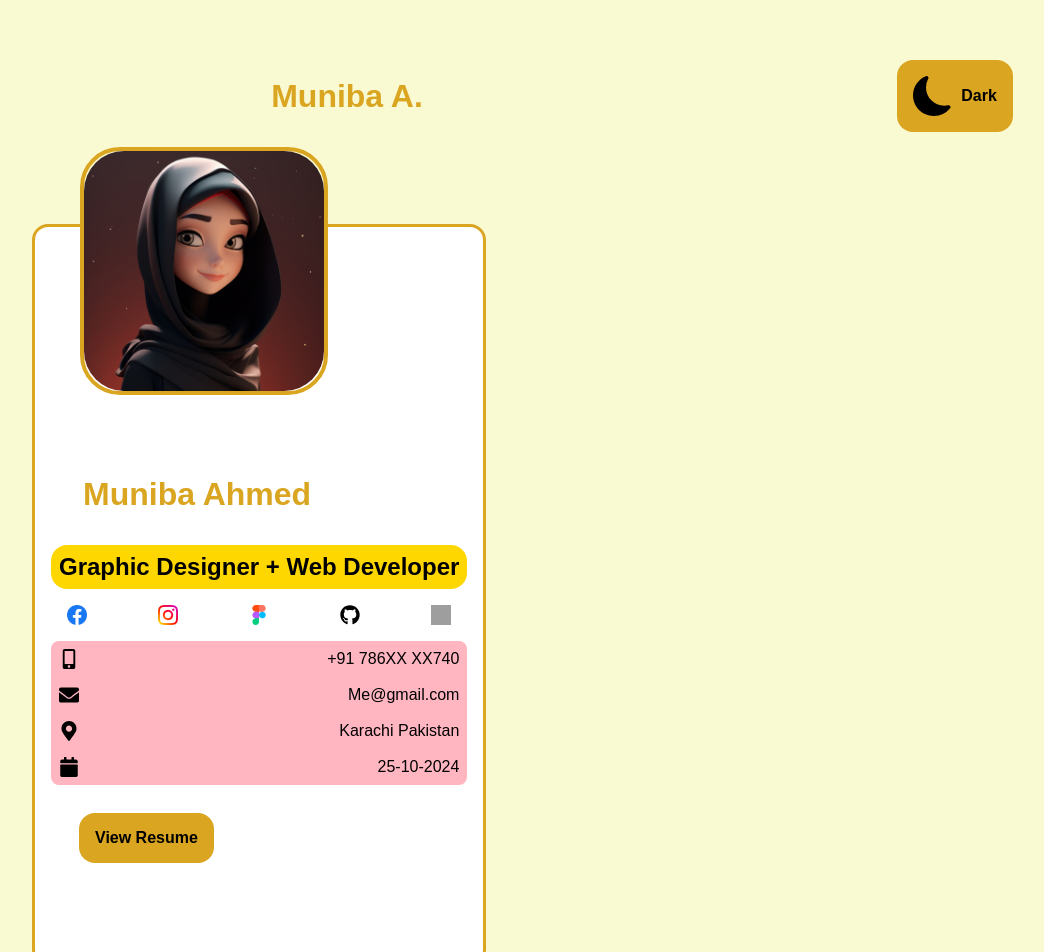
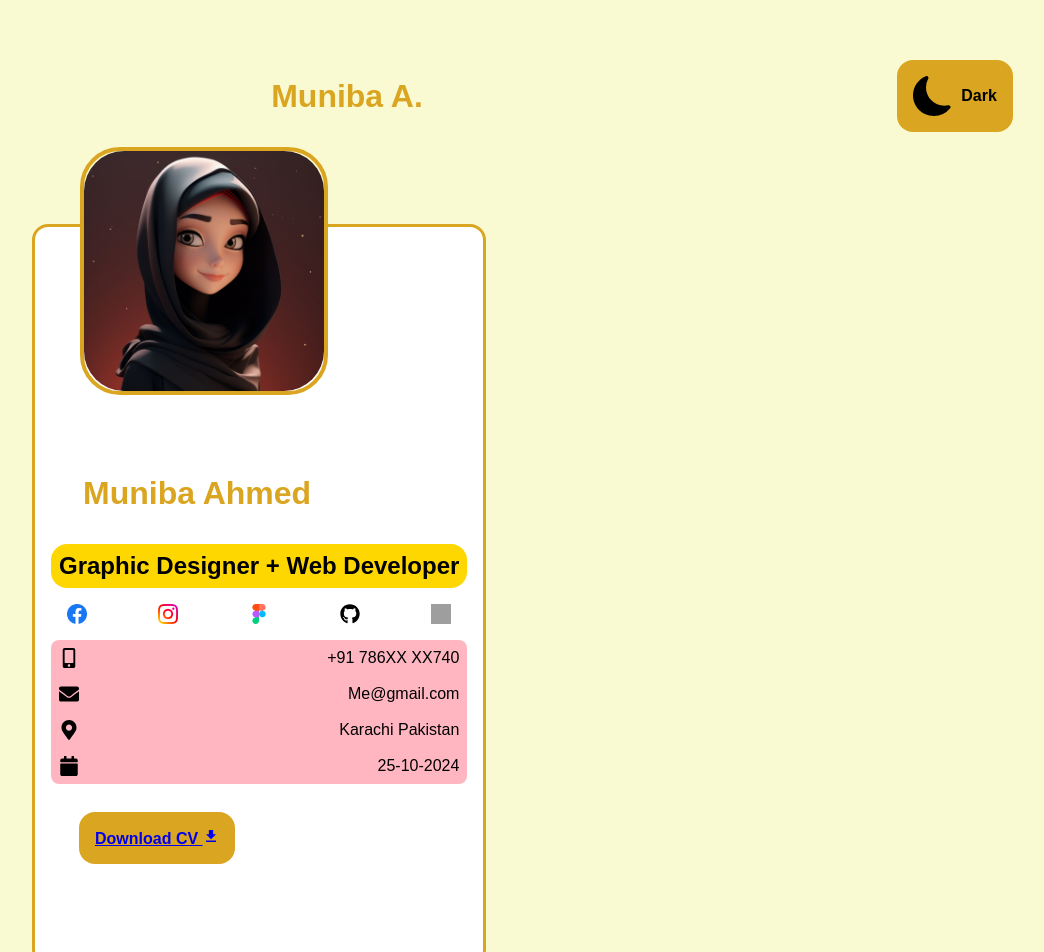
Before and after one commit to munibaweb123/portfolio-with-core-css, a Next.js app: page / in a window 1280 px wide. Shown: the top 952 px of the page, without its empty margins (0-1044 px from the left). Built offline with nearby package versions, Linux system fonts and the light colour scheme; grey boxes are pictures that could not be loaded.

Commit message:
download cv button make functional

```diff
--- a/src/app/components/hero.tsx
+++ b/src/app/components/hero.tsx
@@ -1,6 +1,9 @@
+"use client"
 import Image from "next/image"
 import "../style/hero.css"
 import { FaMobileAlt,FaMapMarkerAlt,FaEnvelope,FaCalendar, FaGithub } from 'react-icons/fa';
+
+import { IoMdDownload } from "react-icons/io";
 export default function Hero(){
     return(
         <div className="container1">
@@ -22,9 +25,16 @@ export default function Hero(){
             <div className="contact-container"><FaMapMarkerAlt size={20}/> Karachi Pakistan</div>
             <div className="contact-container"><FaCalendar size={20}/> 25-10-2024</div>
         </div>
-        <button className="btn">View Resume</button>
+       <button className="btn">
+       <a
+            href="/Resume/muniba.pdf"
+            download
 
-         </div>
+          >
+            Download CV <IoMdDownload className="text-lg ml-2" />
+          </a>
+        </button>
+          </div>
         </div>
     )
 }
```
Also changed, not shown: 1 other file (tests, documents, lock files or other folders).
